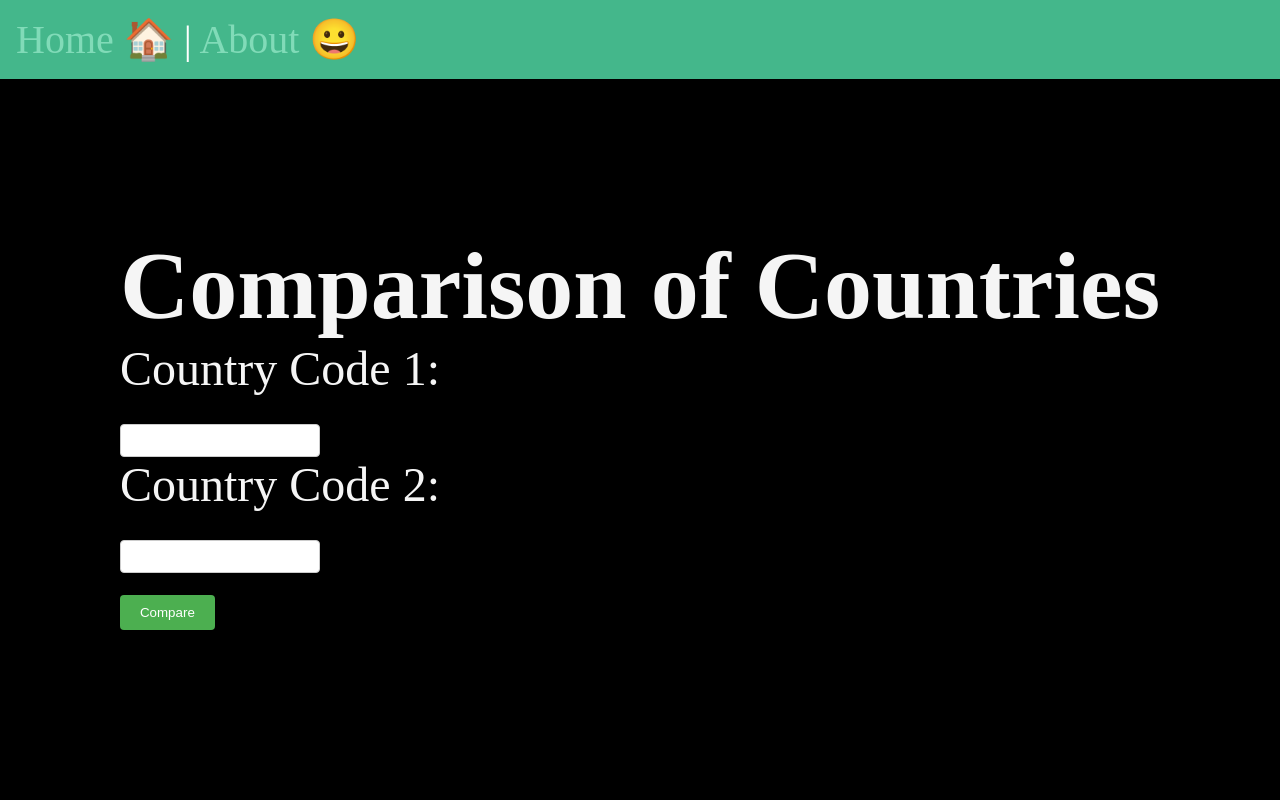
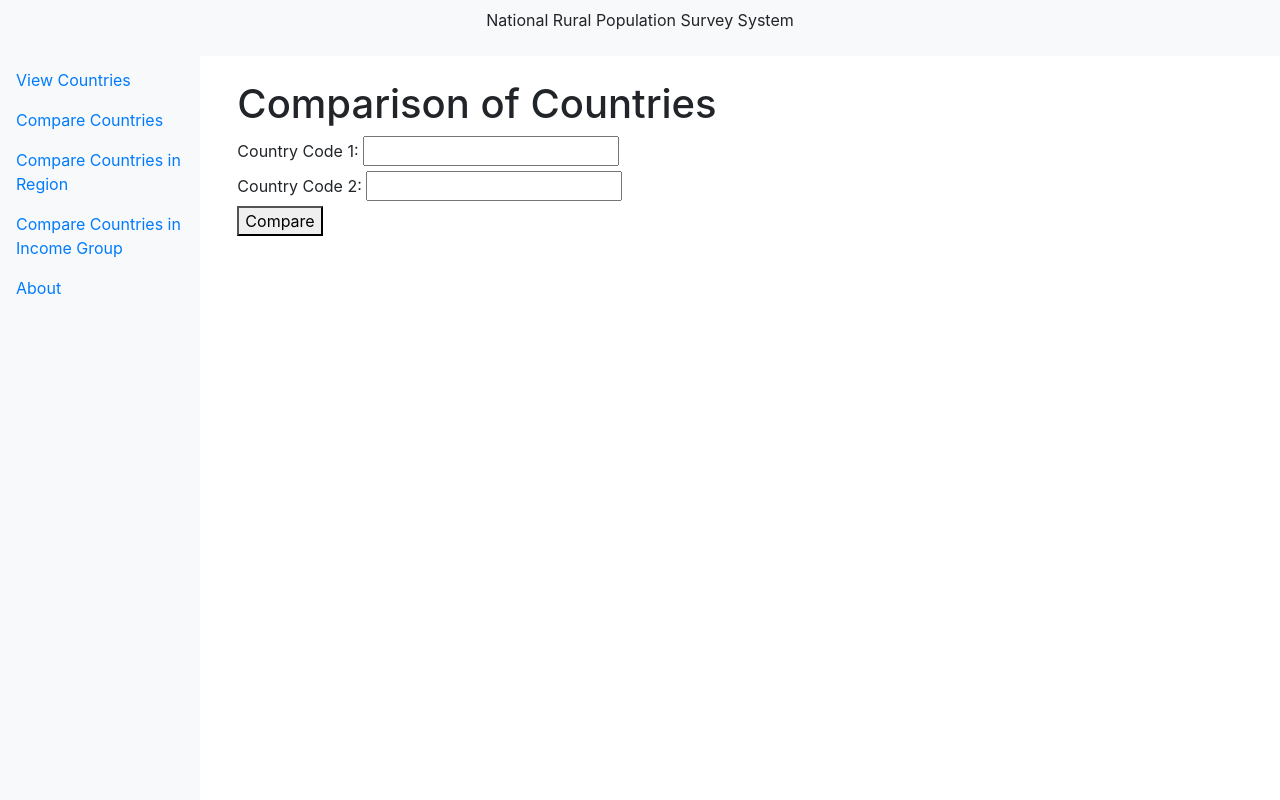
Before and after one commit to zhangyida12138/CS551Q_team_assessment, a Django app: page /rural/compare_countries/ in a window 1280 px wide. Run offline with Django 4.2, Linux system fonts and the light colour scheme; some libraries are stand-ins or nearby versions.

Commit message:
Modify the overall page style and use the bootstrap framework. Modified the countries front-end page

```diff
--- a/mysite/RuralPopulationApp/templates/RuralPopulationApp/compare_countries.html
+++ b/mysite/RuralPopulationApp/templates/RuralPopulationApp/compare_countries.html
@@ -1,4 +1,4 @@
-{% extends 'layout.html' %}
+{% extends 'index.html' %}
 
 {% block title %}
     Comparison of Countries
--- a/mysite/RuralPopulationApp/templates/RuralPopulationApp/compare_countries_in_income_group.html
+++ b/mysite/RuralPopulationApp/templates/RuralPopulationApp/compare_countries_in_income_group.html
@@ -1,4 +1,4 @@
-{% extends 'layout.html' %}
+{% extends 'index.html' %}
 
 {% block title %}
     Comparison of Countries in Income Group
--- a/mysite/RuralPopulationApp/templates/RuralPopulationApp/compare_countries_in_region.html
+++ b/mysite/RuralPopulationApp/templates/RuralPopulationApp/compare_countries_in_region.html
@@ -1,4 +1,4 @@
-{% extends 'layout.html' %}
+{% extends 'index.html' %}
 
 {% block title %}
     Comparison of Countries in Region
--- a/mysite/mysite/settings.py
+++ b/mysite/mysite/settings.py
@@ -38,6 +38,7 @@ INSTALLED_APPS = [
     'django.contrib.messages',
     'django.contrib.staticfiles',
     'RuralPopulationApp',
+    'bootstrap4',
 ]
 
 MIDDLEWARE = [
--- a/mysite/templates/about.html
+++ b/mysite/templates/about.html
@@ -1,4 +1,4 @@
-{% extends 'layout.html' %}
+{% extends 'index.html' %}
 
 {% block title %}
     About
--- a/mysite/templates/home.html
+++ b/mysite/templates/home.html
@@ -1,4 +1,4 @@
-{% extends 'layout.html' %}
+{% extends 'index.html' %}
 
 {% block title %}
     Home Page
--- /dev/null
+++ b/mysite/templates/index.html
@@ -0,0 +1,66 @@
+<!DOCTYPE html>
+<html lang="en">
+<head>
+    <meta charset="UTF-8">
+    <meta name="viewport" content="width=device-width, initial-scale=1, shrink-to-fit=no">
+    <title>My Django Project</title>
+    <!-- import Bootstrap CSS -->
+    <link rel="stylesheet" href="https://stackpath.bootstrapcdn.com/bootstrap/4.3.1/css/bootstrap.min.css">
+    <style>
+        body {
+            overflow-x: hidden;
+        }
+        .sidebar {
+            height: 100vh;
+            width: 200px;
+            position: fixed;
+            padding-top: 20px;
+            background-color: #f8f9fa;
+        }
+        .title{
+           text-align: center;
+            width: 50%;
+            margin-left: auto;
+            margin-right: auto;
+            align-items: center;
+        }
+        .main-content {
+            padding-top: 80px;
+        }
+    </style>
+</head>
+<body>
+<!-- Head navigation bar -->
+    <nav class="navbar navbar-expand-lg navbar-light bg-light fixed-top">
+        <p class="title">National Rural Population Survey System</p>
+    </nav>
+
+<!-- Sidebar -->
+    <div class="sidebar">
+        <ul class="nav flex-column">
+            <li class="nav-item">
+                <a class="nav-link active" href="/">Home</a>
+            </li>
+            <li class="nav-item">
+            <a class="nav-link active" href="{% url 'countries' %}">View Countries</a>
+            </li>
+            <li class="nav-item">
+                <a class="nav-link "href="{% url 'compare_countries' %}">Compare Countries</a>
+            </li>
+            <li class="nav-item">
+                <a class="nav-link" href="{% url 'compare_countries_in_region' %}">Compare Countries in Region</a>
+            </li>
+            <li class="nav-item">
+                <a class="nav-link "  href="{% url 'compare_countries_in_income_group' %}">Compare Countries in Income Group</a>
+            </li>
+            <li class="nav-item">
+                <a class="nav-link "  href="/about">About</a>
+            </li>
+        </ul>
+    </div>
+  <!-- main content -->
+            <main role="main" class="col-md-9 ml-sm-auto col-lg-10 px-4 main-content">
+                {% block content %}{% endblock %}
+            </main>
+</body>
+</html>
```
Also changed, not shown: mysite/RuralPopulationApp/templates/RuralPopulationApp/countries.html (+35 -13 lines).
